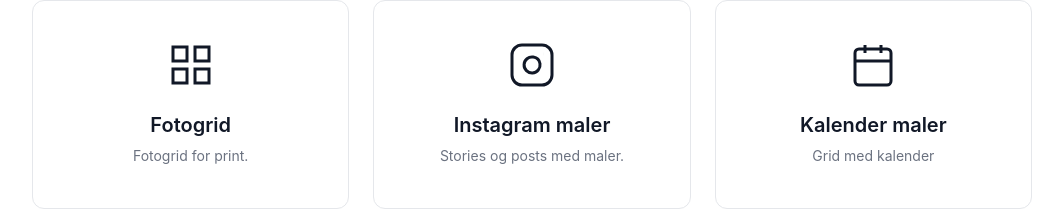
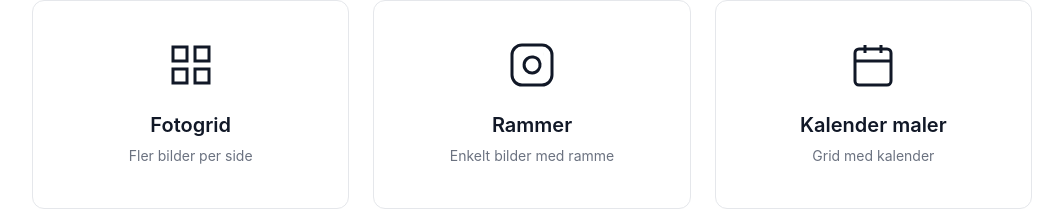
Before and after one commit to gauteaalokken/photogrid, a plain HTML site: page index.html in a window 1280 px wide. Shown: the part 323-541 px from the top of the page, without its empty margins (108-1171 px from the left). Drawn offline with Linux system fonts and the light colour scheme.

Commit message:
Update text content in index.html

```diff
--- a/index.html
+++ b/index.html
@@ -130,7 +130,7 @@
           </svg>
         </div>
         <h2>Fotogrid</h2>
-        <p>Fotogrid for print.</p>
+        <p>Fler bilder per side</p>
 
       </a>
 
@@ -142,8 +142,8 @@
             <line x1="17.5" y1="6.5" x2="17.51" y2="6.5"></line>
           </svg>
         </div>
-        <h2>Instagram maler</h2>
-        <p>Stories og posts med  maler.</p>
+        <h2>Rammer</h2>
+        <p>Enkelt bilder med ramme</p>
 
       </a>
 
```
